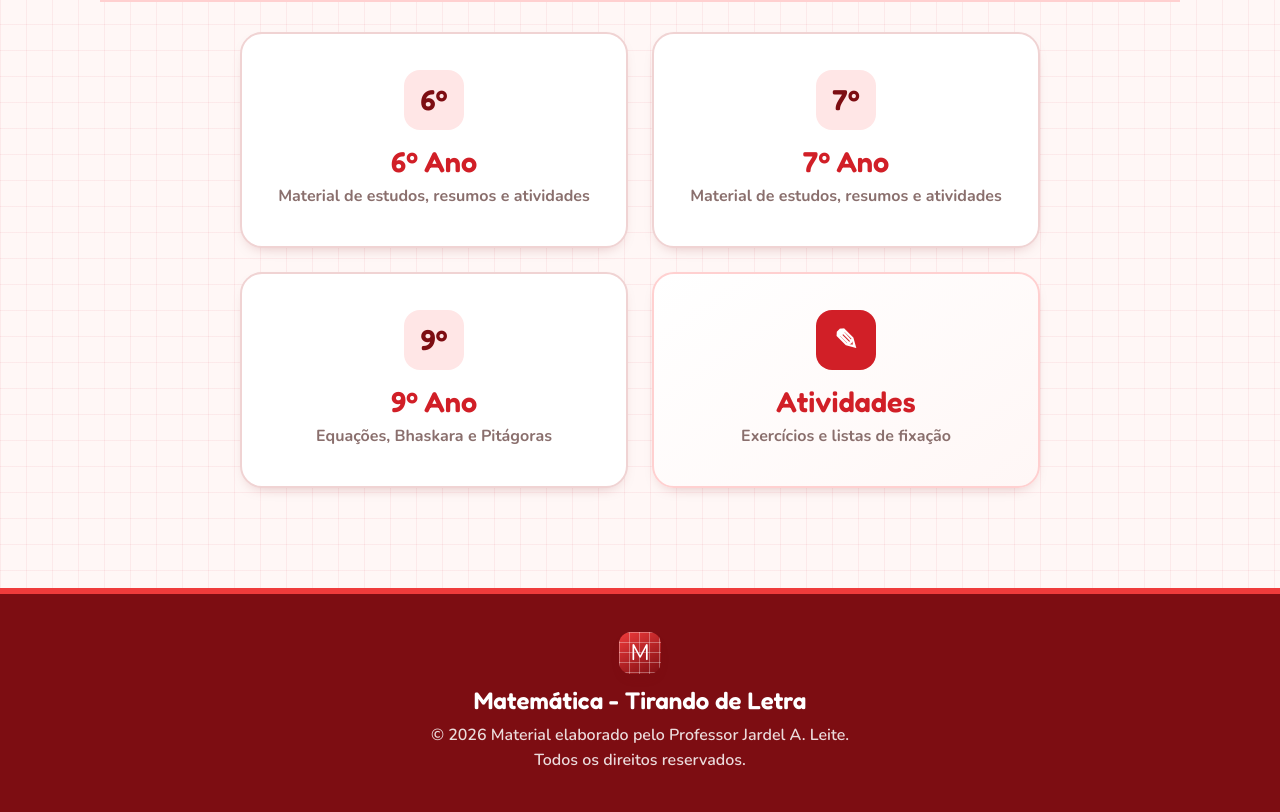
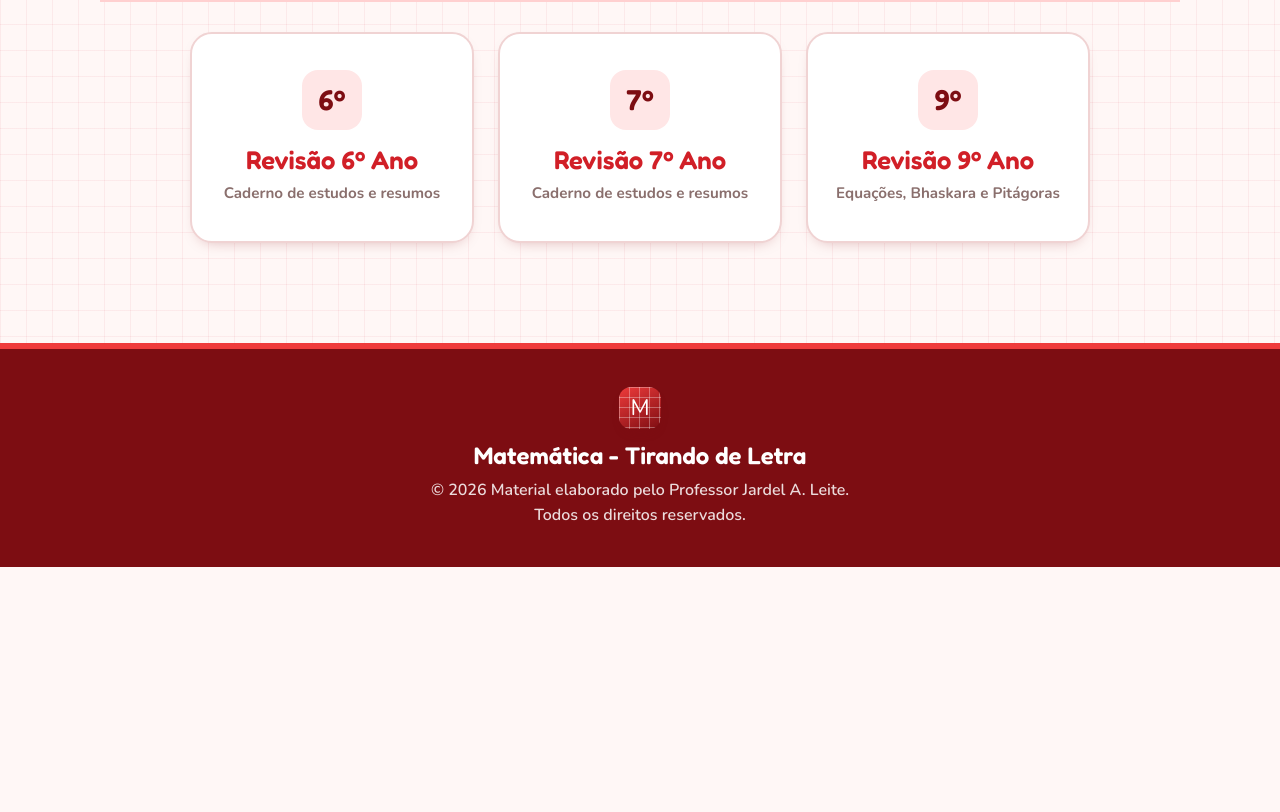
Before and after one commit to Dellzzz/Projetos, a plain HTML site: page index.html in a window 1280 px wide. Shown: the part 574-1386 px from the top of the page. After the commit the page ends 1141 px from the top, so only its background shows below. Drawn offline with nearby package versions, Linux system fonts and the light colour scheme.

Commit message:
Update index.html

```diff
--- a/index.html
+++ b/index.html
@@ -8,7 +8,6 @@
 <link rel="preconnect" href="https://fonts.gstatic.com" crossorigin>
 <link href="https://fonts.googleapis.com/css2?family=Fredoka:wght@400;500;600;700&family=Nunito:ital,wght@0,400;0,600;0,700;0,800;1,600&display=swap" rel="stylesheet">
 <style>
-  /* Variáveis de cores importadas do tema de revisão */
   :root{
     --vinho:#7d0d12;
     --vermelho:#d11f27;
@@ -80,7 +79,6 @@
     padding:7px 12px; border-radius:999px; transition:background .18s, color .18s;
   }
   nav.menu a:hover{ background:var(--rosa); color:var(--vinho); }
-  nav.menu a.destaque{ background:var(--vermelho); color:#fff; }
 
   /* ---------------- Hero ---------------- */
   .hero{ padding:60px 0 40px; text-align: center; }
@@ -101,11 +99,12 @@
   .cab{ display:flex; align-items:flex-end; gap:16px; margin-bottom:30px; border-bottom:3px solid var(--rosa-forte); padding-bottom:16px; justify-content: center; text-align: center; }
   .cab .ttl h2{ font-size:clamp(1.6rem,4vw,2.2rem); color: var(--vinho); }
 
-  .grid-cards{ display:grid; grid-template-columns:repeat(2, 1fr); gap:24px; max-width: 800px; margin: 0 auto; }
+  /* Ajustado para 3 colunas */
+  .grid-cards{ display:grid; grid-template-columns:repeat(3, 1fr); gap:24px; max-width: 900px; margin: 0 auto; }
 
   .card-link{
     background:var(--branco); border:2px solid var(--linha); border-radius:var(--r-grande);
-    padding:36px 26px; box-shadow:var(--sombra-suave); text-align: center;
+    padding:36px 20px; box-shadow:var(--sombra-suave); text-align: center;
     transition: transform 0.2s, border-color 0.2s, box-shadow 0.2s;
     display: flex; flex-direction: column; align-items: center; justify-content: center;
   }
@@ -119,12 +118,8 @@
     display: grid; place-items: center; font-family: 'Fredoka', sans-serif; font-size: 1.8rem; font-weight: 600;
     margin-bottom: 16px;
   }
-  .card-link h3{ font-size: 1.8rem; color: var(--vermelho); margin-bottom: 6px; }
-  .card-link p{ margin: 0; color: var(--tinta-suave); font-weight: 700; font-size: 1rem; }
-
-  /* Card destaque para Atividades */
-  .card-link.destaque-card { border-color: var(--rosa-forte); background: linear-gradient(145deg, #fff, var(--papel)); }
-  .card-link.destaque-card .icone { background: var(--vermelho); color: #fff; }
+  .card-link h3{ font-size: 1.6rem; color: var(--vermelho); margin-bottom: 6px; }
+  .card-link p{ margin: 0; color: var(--tinta-suave); font-weight: 700; font-size: 0.95rem; }
 
   /* ---------------- Rodapé ---------------- */
   footer.rodape{
@@ -138,7 +133,8 @@
 
   /* ---------------- Responsivo ---------------- */
   @media (max-width: 768px){
-    .grid-cards{ grid-template-columns:1fr; }
+    /* No celular as turmas ficam uma debaixo da outra */
+    .grid-cards{ grid-template-columns:1fr; max-width: 400px; }
     nav.menu{ display:none; }
   }
 </style>
@@ -156,7 +152,6 @@
     </div>
     <nav class="menu" aria-label="Menu principal">
       <a href="#turmas">Turmas</a>
-      <a href="atividades.html" class="destaque">Atividades</a>
     </nav>
   </div>
 </header>
@@ -164,7 +159,7 @@
 <section class="hero">
   <div class="wrap">
     <h1>Matemática<br><em>Tirando de Letra</em></h1>
-    <p class="sub">Descomplicando os números, fórmulas e geometria para você gabaritar! Acesse os cadernos de revisão da sua turma ou pratique com as atividades.</p>
+    <p class="sub">Descomplicando os números, fórmulas e geometria para você gabaritar! Acesse os cadernos de revisão da sua turma.</p>
 
     <div class="prof">
       <span class="av">JL</span>
@@ -185,28 +180,22 @@
     </div>
 
     <div class="grid-cards">
-      <a href="6ano.html" class="card-link">
+      <a href="turma-6.html" class="card-link">
         <div class="icone">6º</div>
-        <h3>6º Ano</h3>
-        <p>Material de estudos, resumos e atividades</p>
+        <h3>Revisão 6º Ano</h3>
+        <p>Caderno de estudos e resumos</p>
       </a>
 
-      <a href="7ano.html" class="card-link">
+      <a href="turma-7.html" class="card-link">
         <div class="icone">7º</div>
-        <h3>7º Ano</h3>
-        <p>Material de estudos, resumos e atividades</p>
+        <h3>Revisão 7º Ano</h3>
+        <p>Caderno de estudos e resumos</p>
       </a>
 
-      <a href="9ano.html" class="card-link">
+      <a href="turma-9.html" class="card-link">
         <div class="icone">9º</div>
-        <h3>9º Ano</h3>
+        <h3>Revisão 9º Ano</h3>
         <p>Equações, Bhaskara e Pitágoras</p>
-      </a>
-
-      <a href="atividades.html" class="card-link destaque-card">
-        <div class="icone">✎</div>
-        <h3>Atividades</h3>
-        <p>Exercícios e listas de fixação</p>
       </a>
     </div>
   </div>
```
